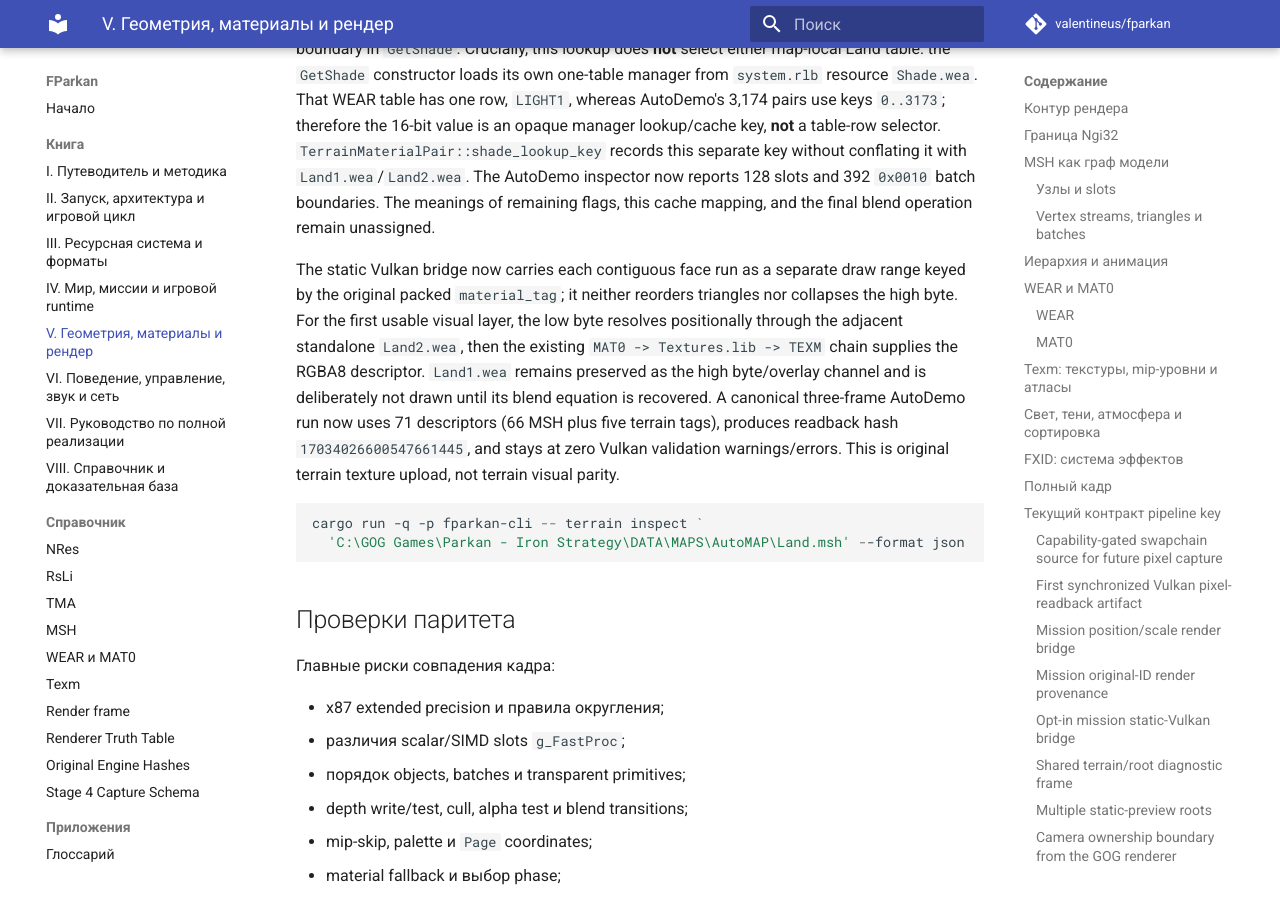
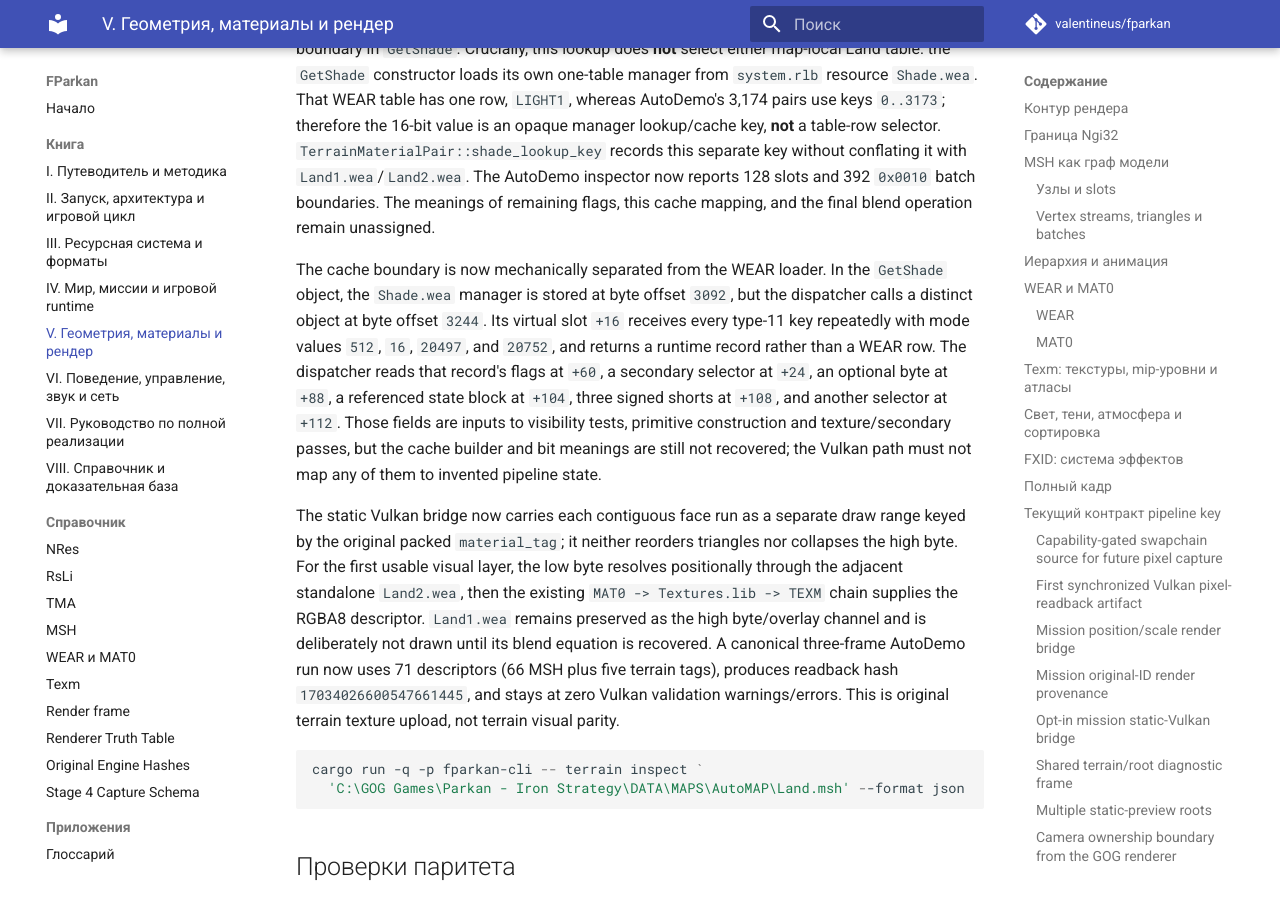
Before and after one commit to valentineus/fparkan, an MkDocs documentation site: the page built from docs/tomes/05-render.md, in a window 1280 px wide and 900 px high, scrolled down 33505 px. Built offline with MkDocs 1.6.1 and Material for MkDocs 9.7.7, drawn with Linux system fonts in a browser that asks for light colours; comment, search, counter and statistics services are not loaded.

Commit message:
docs(terrain): delimit shade cache records

```diff
--- a/docs/tomes/05-render.md
+++ b/docs/tomes/05-render.md
@@ -1594,6 +1594,18 @@ without conflating it with `Land1.wea`/`Land2.wea`. The AutoDemo inspector now
 reports 128 slots and 392 `0x0010` batch boundaries. The meanings of remaining
 flags, this cache mapping, and the final blend operation remain unassigned.
 
+The cache boundary is now mechanically separated from the WEAR loader. In the
+`GetShade` object, the `Shade.wea` manager is stored at byte offset `3092`, but
+the dispatcher calls a distinct object at byte offset `3244`. Its virtual slot
+`+16` receives every type-11 key repeatedly with mode values `512`, `16`,
+`20497`, and `20752`, and returns a runtime record rather than a WEAR row. The
+dispatcher reads that record's flags at `+60`, a secondary selector at `+24`,
+an optional byte at `+88`, a referenced state block at `+104`, three signed
+shorts at `+108`, and another selector at `+112`. Those fields are inputs to
+visibility tests, primitive construction and texture/secondary passes, but the
+cache builder and bit meanings are still not recovered; the Vulkan path must
+not map any of them to invented pipeline state.
+
 The static Vulkan bridge now carries each contiguous face run as a separate
 draw range keyed by the original packed `material_tag`; it neither reorders
 triangles nor collapses the high byte. For the first usable visual layer, the
```
